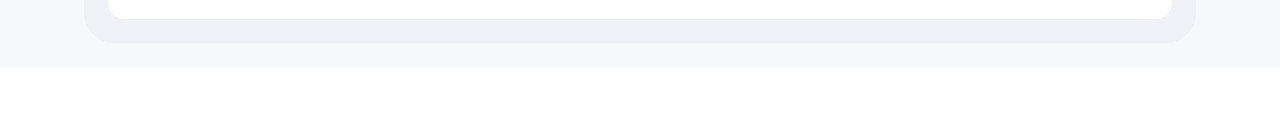
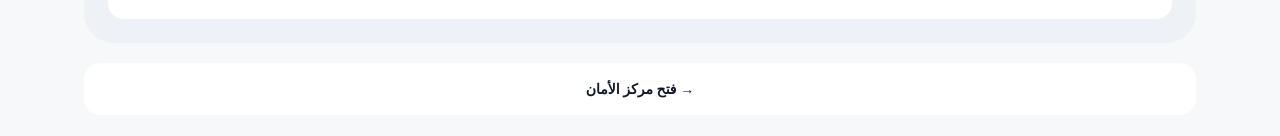
Before and after one commit to Huthayfa-Alomari/JELAD, a Next.js app: page / in a window 1280 px wide. Shown: the part 1877-2013 px from the top of the page. Before the commit the page ends 1944 px from the top, so only its background shows below. Built offline with nearby package versions, Linux system fonts and the light colour scheme.

Commit message:
feat: link home page to safety center

```diff
--- a/app/page.tsx
+++ b/app/page.tsx
@@ -5,4 +5,4 @@
 
 export default function Home(){return <AppShell><div className="mx-auto max-w-6xl px-5 py-6 sm:py-8"><section className="grid gap-5 lg:grid-cols-[1.2fr_.8fr]"><div className="rounded-[30px] bg-[#182230] p-7 text-white sm:p-9"><p className="text-xs font-semibold uppercase tracking-[.18em] text-white/50">JELAD · Jordan</p><h1 className="mt-4 max-w-2xl text-4xl font-semibold leading-[1.05] tracking-[-.045em] sm:text-5xl">Move through your day with less friction.</h1><p className="mt-4 max-w-xl leading-7 text-white/60">Rides, deliveries and business mobility in one clear experience.</p><Link href="/ride" className="mt-7 inline-flex rounded-2xl bg-white px-5 py-3.5 text-sm font-semibold text-[#182230]">Book a ride</Link></div><div className="rounded-[30px] bg-white p-6 ring-1 ring-[#eaecf0]"><p className="text-xs text-[#667085]">Quick start</p><h2 className="mt-1 text-xl font-semibold">Where are you going?</h2><div className="mt-5 space-y-3"><Link href="/ride" className="block rounded-2xl border border-[#eaecf0] p-4"><p className="text-xs text-[#98a2b3]">Pickup</p><p className="mt-1 text-sm font-medium">Current location</p></Link><Link href="/ride" className="block rounded-2xl border border-[#eaecf0] p-4"><p className="text-xs text-[#98a2b3]">Destination</p><p className="mt-1 text-sm font-medium">Search destination</p></Link></div></div></section>
 <section className="mt-8"><div className="flex items-end justify-between"><div><p className="text-xs font-semibold uppercase tracking-[.16em] text-[#c89252]">Services</p><h2 className="mt-1 text-2xl font-semibold">Choose what you need.</h2></div></div><div className="mt-5 grid gap-3 sm:grid-cols-2 lg:grid-cols-4">{services.map(([name,desc,href],i)=><Link href={href} key={name} className="rounded-3xl bg-white p-5 ring-1 ring-[#eaecf0] transition hover:-translate-y-0.5 hover:shadow-lg"><div className="grid h-10 w-10 place-items-center rounded-xl bg-[#eef2f6] text-xs font-bold">0{i+1}</div><h3 className="mt-7 font-semibold">{name}</h3><p className="mt-1 text-sm leading-6 text-[#667085]">{desc}</p><span className="mt-5 block text-xs font-semibold">Open →</span></Link>)}</div></section>
-<section className="mt-8 rounded-[30px] bg-[#eef2f6] p-6 sm:p-8"><p className="text-xs font-semibold uppercase tracking-[.16em] text-[#667085]">Safety</p><h2 className="mt-1 text-2xl font-semibold">Designed around trust.</h2><div className="mt-5 grid gap-3 sm:grid-cols-3">{["Verified drivers","Live trip status","Share & SOS"].map(x=><div key={x} className="rounded-2xl bg-white p-4 text-sm font-medium">{x}</div>)}</div></section></div></AppShell>}
+<section className="mt-8 rounded-[30px] bg-[#eef2f6] p-6 sm:p-8"><p className="text-xs font-semibold uppercase tracking-[.16em] text-[#667085]">Safety</p><h2 className="mt-1 text-2xl font-semibold">Designed around trust.</h2><div className="mt-5 grid gap-3 sm:grid-cols-3">{["Verified drivers","Live trip status","Share & SOS"].map(x=><div key={x} className="rounded-2xl bg-white p-4 text-sm font-medium">{x}</div>)}</div></section><Link href="/safety" className="mt-5 block rounded-2xl bg-white p-4 text-center text-sm font-semibold ring-1 ring-[#eaecf0]">فتح مركز الأمان →</Link></div></AppShell>}
```
